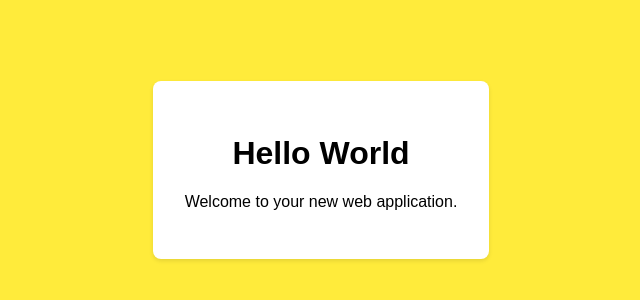
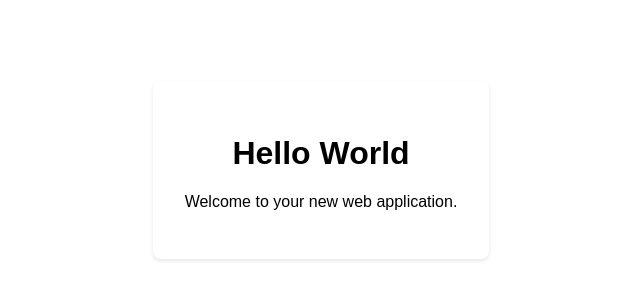
Before and after one commit to fipra/hello_1, a plain HTML site: page index.html in a window 1280 px wide. Shown: the part 230-530 px from the top of the page, without its empty margins (319-959 px from the left). Drawn offline with Linux system fonts and the light colour scheme.

Commit message:
Update from AISurf: 14/02/2026, 22:57:22

```diff
--- a/index.html
+++ b/index.html
@@ -12,7 +12,7 @@
             align-items: center;
             height: 100vh;
             margin: 0;
-            background-color: #ffeb3b;
+            background-color: #ffffff;
         }
         .container {
             text-align: center;
```
